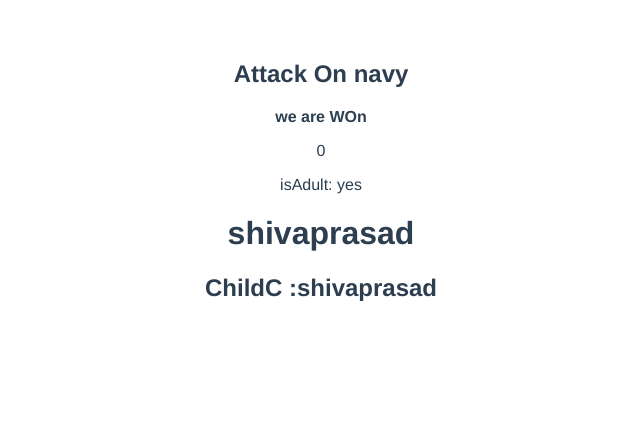
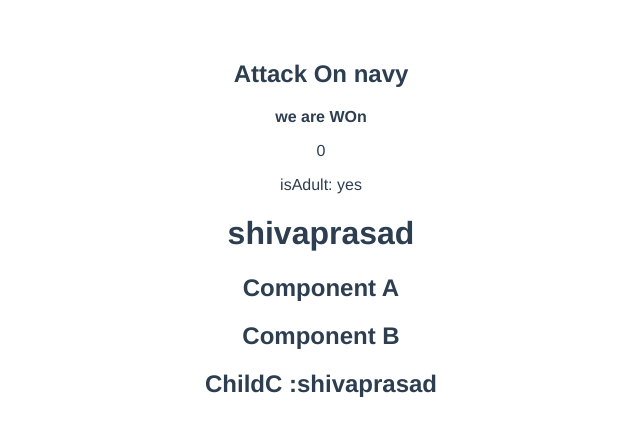
Before and after one commit to shivapabbu1/Vue_tutorial, a Vue app: page / in a window 1280 px wide. Shown: the top 436 px of the page, without its empty margins (319-959 px from the left). Built offline with nearby package versions, Linux system fonts and the light colour scheme.

Commit message:
comp,props.provide

```diff
--- a/src/App.vue
+++ b/src/App.vue
@@ -1,41 +1,32 @@
 <template>
   <div id="app">
+    <PostIndia id="myid" headLine="Attack On navy" subject="we are WOn" :isAdult="true" />
+    <h1>{{ name }}</h1>
+    <ChildA />
+  </div>
+</template>
 
-    <PostIndia id="myid" headLine="Attack On navy"  subject="we are WOn"  :isAdult="true" />
-
-    <h1>{{ name }}</h1>
-    <ChildC></ChildC>
-  </div>
-
-</template>
-/* when non-prop attributes are passed like class,id.if child element is single root elemennt that non-prop attrs are applied on root element,if
-want to appply on certain element we use "v-bind:$attrs" and to stop default behavuoir of root element access attrs in data please make flase to inheritattrs proprty
-*/
 <script>
 import PostIndia from "./components/PostIndia.vue";
-import ChildC from "./components/ChildC.vue";
+import ChildA from "./components/ChildA.vue";
+
 export default {
   name: "App",
-
   components: {
     PostIndia,
-    ChildC
+    ChildA
   },
-  data(){
-return{
-name:'shivaprasad'
-}
+  data() {
+    return {
+      name: 'shivaprasad'
+    };
   },
-  provide(){
-    return{
-     username :this.name
-    }
+  provide() {
+    // Provide 'username' as a reactive property to descendants
+    return {
+      username: this.name
+    };
   }
-
-  // provide: {
-  // //  username: this.name  //not work
-  // username:'shivaprasad'
-  // }
 };
 </script>
 
@@ -49,7 +40,3 @@ name:'shivaprasad'
   margin-top: 60px;
 }
 </style>
-
-/*
-if prop value is used in root compnent the  provide should provide as function ,
-if it used in down to parent like in child component then we should provide as object */
--- a/src/components/ChildA.vue
+++ b/src/components/ChildA.vue
@@ -0,0 +1,21 @@
+<template>
+    <div>
+      <h2>Component A</h2>
+      <ChildB />
+    </div>
+  </template>
+
+  <script>
+import ChildB from '../components/ChildB.vue';
+
+  export default {
+    name: 'ChildA',
+    components: {
+      ChildB
+    }
+  };
+  </script>
+
+  <style scoped>
+  /* Your styles here */
+  </style>
--- a/src/components/ChildB.vue
+++ b/src/components/ChildB.vue
@@ -1,15 +1,21 @@
 <template>
     <div>
-
+      <h2>Component B</h2>
+      <ChildC />
     </div>
   </template>
 
   <script>
+  import ChildC from '../components/ChildC.vue';
+
   export default {
-        name:'ChildB'
+    name: 'ChildB',
+    components: {
+      ChildC
     }
+  };
   </script>
 
   <style scoped>
-
+  /* Your styles here */
   </style>
```
Lines whose indentation alone changed are shown as unchanged.
